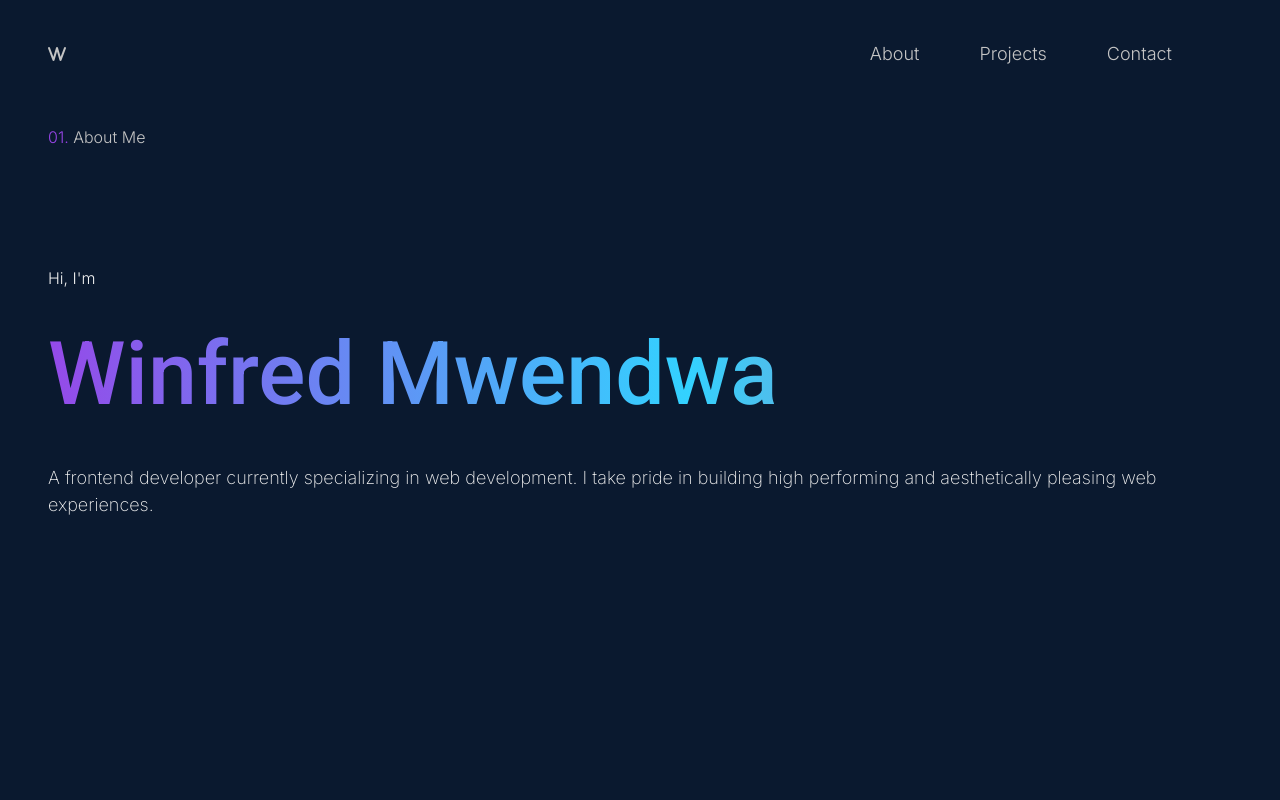
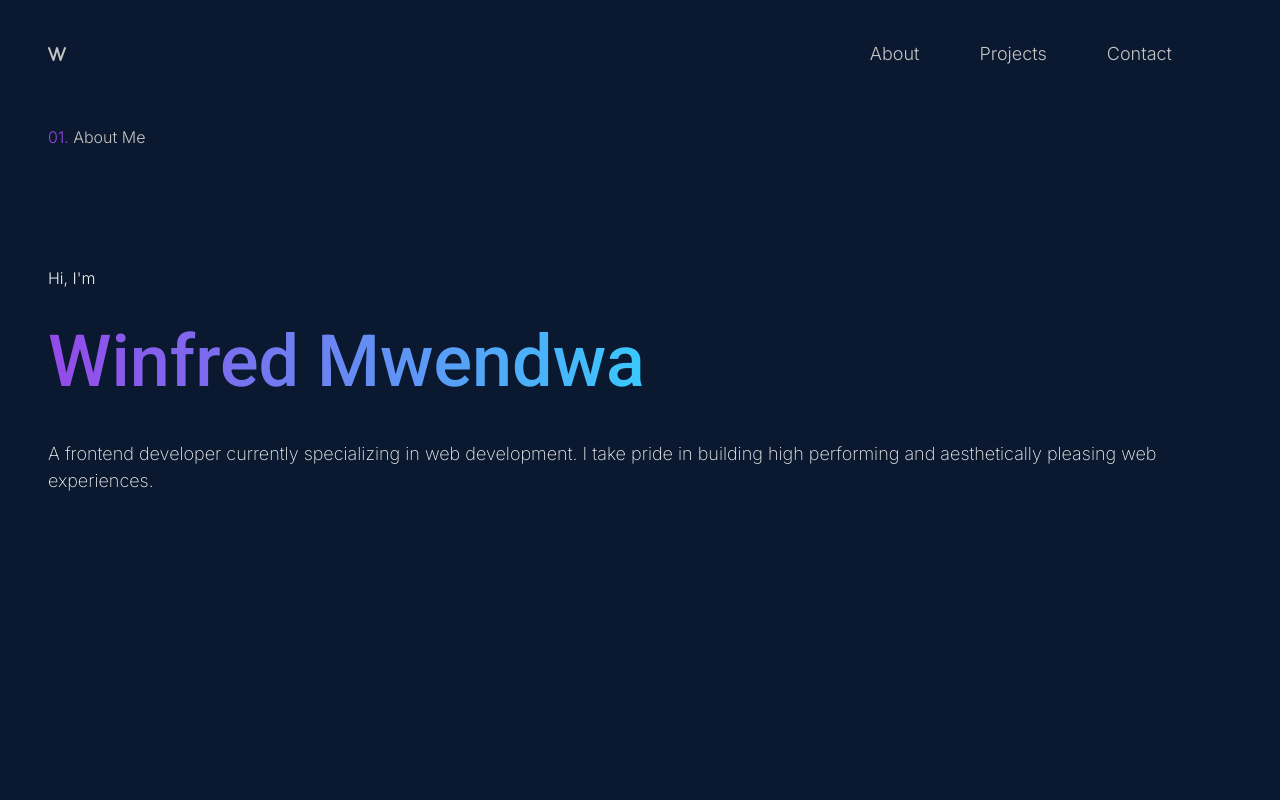
Before and after one commit to Winfred-Mwendwa/Portfolio, a website built with Vite: page index.html in a window 1280 px wide. Shown: the top 800 px of the page. Built offline with nearby package versions, Linux system fonts and the light colour scheme.

Commit message:
fourth commit

```diff
--- a/style.css
+++ b/style.css
@@ -85,7 +85,7 @@ picture, svg {
   --font-size-300: 1.125rem;/*18px*/
   --font-size-400: 1.5rem; /*24px*/
   --font-size-500: 3.125rem; /*50px*/
-  --font-size-600: 5.5rem;/*96px*/
+  --font-size-600: 4.5rem;/*96px*/
 
 /*font-sizes for large sceens*/
   @media (min-width:50em) {
@@ -206,7 +206,7 @@ picture, svg {
 
 .container {
   --max-width: 1080px;
-  --padding:2px;
+  --padding:1rem;
 
   width: min(var(--max-width), 100% - (var(--padding) * 2)); /*min function chooses between the two and adds the padding on both edges of the screen*/
   margin-inline: auto; /*left and right*/
```
